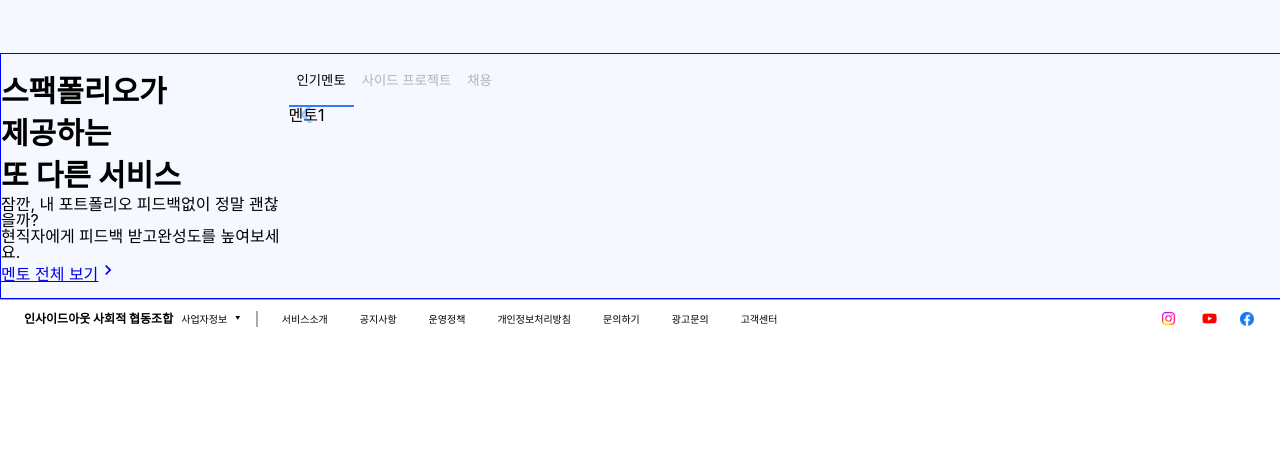
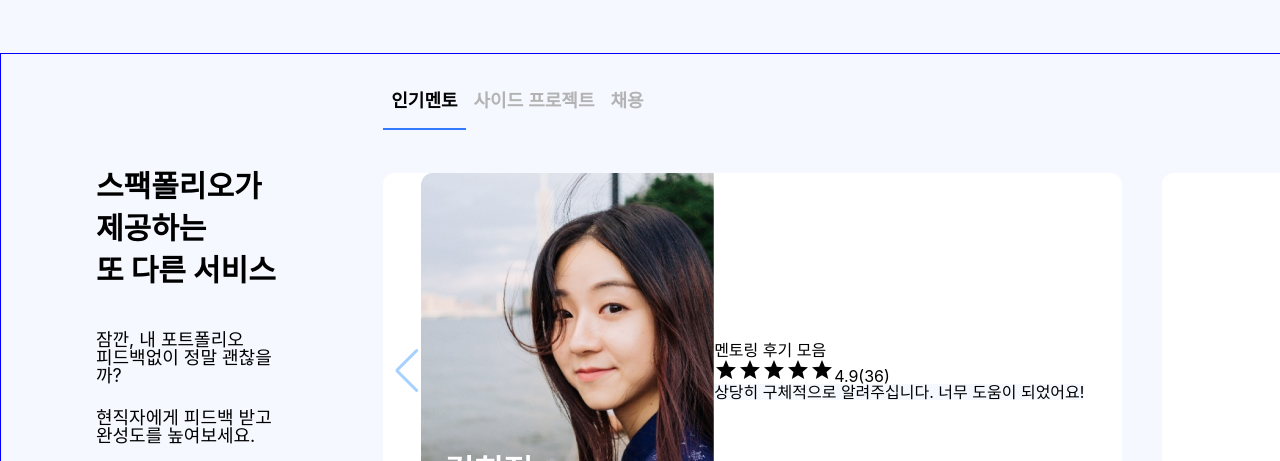
Before and after one commit to 9weeks-app-web/Team-8, a React (Vite) app in the folder 8-bit/: page / in a window 1280 px wide. Shown: the part 491-952 px from the top of the page. Before the commit the page ends 828 px from the top, so only its background shows below. Built offline with nearby package versions, Linux system fonts and the light colour scheme; no server answers; a web font is replaced by a local one.

Commit message:
💄[Design] 홈페이지 추가 서비스 부분 스타일링 #17

```diff
--- a/8-bit/src/components/HomeServices.tsx
+++ b/8-bit/src/components/HomeServices.tsx
@@ -1,4 +1,6 @@
 import styled from "@emotion/styled";
+import ChevronRightIcon from "@mui/icons-material/ChevronRight";
+import StarIcon from "@mui/icons-material/Star"; // Material-UI에서 별 아이콘 임포트
 import { useState } from "react";
 import { Link } from "react-router-dom";
 import "swiper/css";
@@ -6,7 +8,6 @@ import "swiper/css/navigation";
 import { Navigation } from "swiper/modules";
 import { Swiper, SwiperSlide } from "swiper/react";
 import { Common } from "../styles/common";
-import ChevronRightIcon from "@mui/icons-material/ChevronRight";
 
 interface TabButtonProps {
   isActive: boolean;
@@ -14,6 +15,7 @@ interface TabButtonProps {
 
 const Section = styled.section`
   width: 1440px;
+  height: 600px;
   margin: 0 auto;
   background-color: ${Common.colors.background.blue};
   display: flex;
@@ -22,16 +24,44 @@ const Section = styled.section`
 `;
 
 const Description = styled.div`
-  width: 20%;
+  padding: 95px;
+  display: flex;
+  flex-direction: column;
+  justify-content: space-between;
+  gap: ${Common.space.xl};
   & > span {
     font-size: 30px;
     font-weight: ${Common.font.weight.bold};
     line-height: 140%;
   }
+  & > div {
+    display: flex;
+    flex-direction: column;
+    gap: ${Common.space.md};
+    /* justify-content: space-between; */
+    flex: 1;
+    & > p {
+      font-size: ${Common.font.size.lg};
+    }
+
+    & > a {
+      margin-top: calc(${Common.space.xxl} - ${Common.space.md});
+      color: ${Common.colors.primary[100]};
+      display: flex;
+      align-items: center;
+      font-size: ${Common.font.size.lg};
+      font-weight: ${Common.font.weight.semibold};
+      text-decoration: none;
+    }
+  }
 `;
 
 const Wrapper = styled.div`
-  width: 80%;
+  width: calc(1440px - 378px);
+  padding: ${Common.space.s} 0;
+  display: flex;
+  flex-direction: column;
+  /* justify-content: space-around; */
 `;
 
 const TabButtonWrapper = styled.div`
@@ -44,12 +74,35 @@ const TabButton = styled.button<TabButtonProps>`
   padding: ${Common.space.s} ${Common.space.xs};
   padding-top: 0;
   cursor: pointer;
+  font-size: ${Common.font.size.lg};
+  font-weight: ${Common.font.weight.semibold};
   border-bottom: ${(props) =>
     props.isActive ? `2px solid ${Common.colors.primary[80]}` : "none"};
   color: ${(props) =>
     props.isActive
       ? `${Common.colors.neutral[100]}`
       : `${Common.colors.neutral[30]}`};
+`;
+
+const SwiperWrapper = styled.div`
+  flex: 1;
+  padding: 43px 0;
+
+  & > .swiper {
+    .swiper-slide {
+      background-color: ${Common.colors.neutral[0]};
+      width: 70%;
+      display: flex;
+      justify-content: center;
+      align-items: center;
+      border-radius: 12px;
+      overflow: hidden;
+    }
+  }
+`;
+
+const CardCommentWrapper = styled.div`
+  background-color: ${Common.colors.primary[5]};
 `;
 
 function HomeServices() {
@@ -66,8 +119,14 @@ function HomeServices() {
         </span>
         {activeTab === "mentors" && (
           <div>
-            <p>잠깐, 내 포트폴리오 피드백없이 정말 괜찮을까?</p>
-            <p>현직자에게 피드백 받고완성도를 높여보세요.</p>
+            <p>
+              잠깐, 내 포트폴리오
+              <br /> 피드백없이 정말 괜찮을까?
+            </p>
+            <p>
+              현직자에게 피드백 받고
+              <br /> 완성도를 높여보세요.
+            </p>
             <Link to="/">
               멘토 전체 보기
               <ChevronRightIcon fontSize="small" />
@@ -116,18 +175,44 @@ function HomeServices() {
             채용
           </TabButton>
         </TabButtonWrapper>
-        <div>
+        <SwiperWrapper>
           {activeTab === "mentors" && (
             <Swiper
+              slidesPerView={"auto"}
               spaceBetween={40}
               navigation={true}
               modules={[Navigation]}
               className="mentorsSwiper"
             >
               {" "}
-              <SwiperSlide>멘토1</SwiperSlide>
-              <SwiperSlide>멘토2</SwiperSlide>
-              <SwiperSlide>멘토3</SwiperSlide>
+              <SwiperSlide>
+                <img src="/home/card1.png" alt="멘토1 이미지" />
+                <div>
+                  <p>멘토링 후기 모음</p>
+                  <div>
+                    <StarIcon />
+                    <StarIcon />
+                    <StarIcon />
+                    <StarIcon />
+                    <StarIcon />
+                    4.9(36)
+                  </div>
+                  <CardCommentWrapper>
+                    <div>
+                      <p>
+                        상당히 구체적으로 알려주십니다. 너무 도움이 되었어요!
+                      </p>
+                    </div>
+                  </CardCommentWrapper>
+                </div>
+              </SwiperSlide>
+              <SwiperSlide>
+                <img src="/home/card2.png" alt="멘토2 이미지" />
+              </SwiperSlide>
+              <SwiperSlide>
+                {" "}
+                <img src="/home/card1.png" alt="멘토1 이미지" />
+              </SwiperSlide>
             </Swiper>
           )}
           {activeTab === "projects" && (
@@ -155,7 +240,7 @@ function HomeServices() {
               <SwiperSlide>채용3</SwiperSlide>
             </Swiper>
           )}
-        </div>
+        </SwiperWrapper>
       </Wrapper>
     </Section>
   );
--- a/8-bit/src/styles/common.ts
+++ b/8-bit/src/styles/common.ts
@@ -12,7 +12,7 @@ export const Common = {
       20: "#CCCCCC",
       10: "#E6E6E6",
       5: "#F3F3F3",
-      0: "#CED4DA",
+      0: "#FFFFFF",
     },
     primary: {
       150: "#0043C0",
```
Also changed, not shown: 8-bit/public/home/card1.png (added), 8-bit/public/home/card2.png (added).
